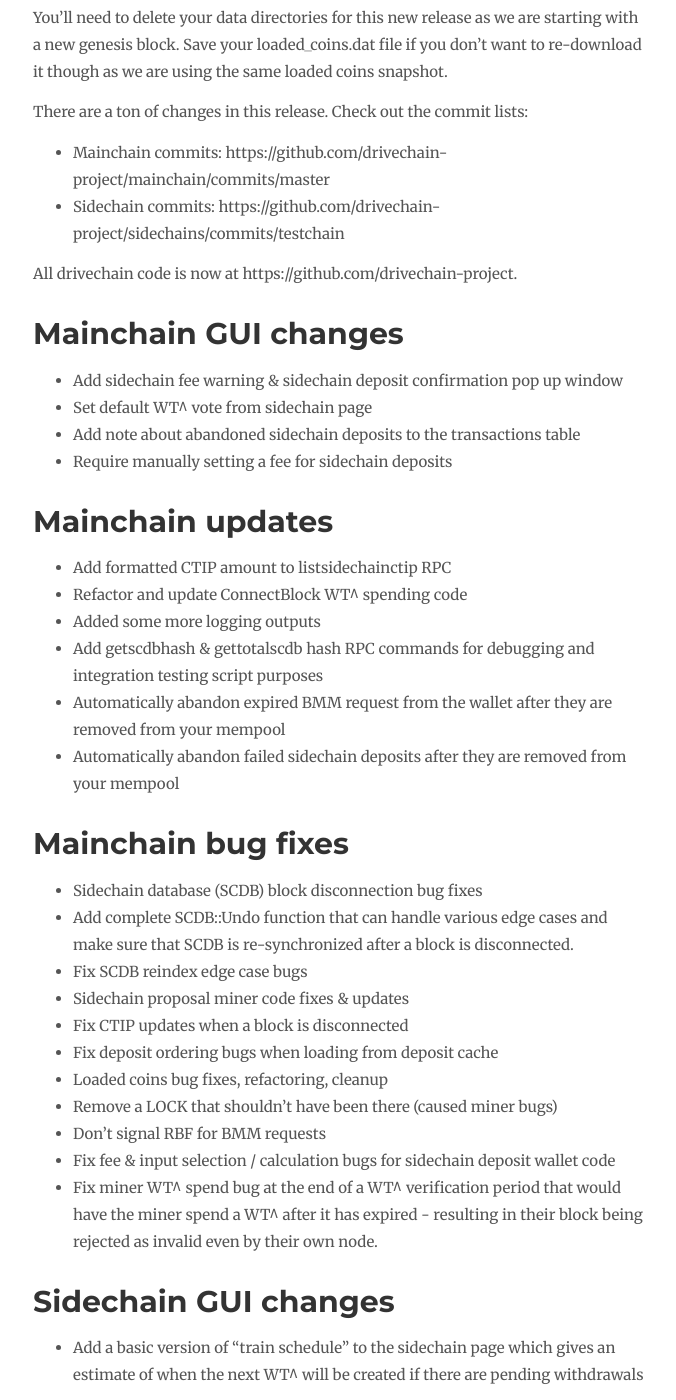
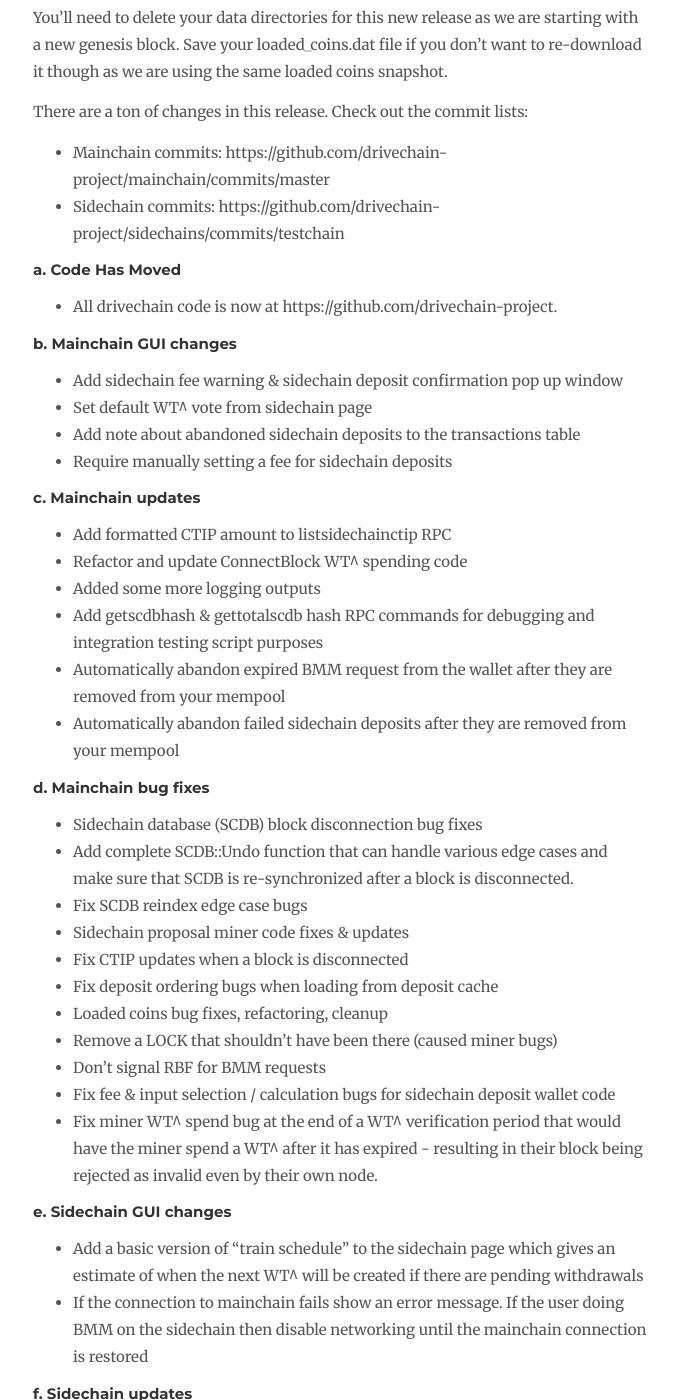
Before and after one commit to drivechain-project/drivechain.info, a Jekyll site: the page built from releases/index.md, in a window 1280 px wide and 1400 px high, scrolled down 2143 px. Shown: the whole window, without its empty margins (137-813 px from the left). Built offline with Jekyll 4.4.1, drawn with Linux system fonts in a browser that asks for light colours; nearby versions of some CDN libraries; our own code applies the rules of GitHub Pages for plain Markdown files; comment, search, counter and statistics services are not loaded; some of the changed text lies outside the part shown.

Commit message:
better formatting

```diff
--- a/releases/index.md
+++ b/releases/index.md
@@ -88,19 +88,21 @@
 * Mainchain commits: https://github.com/drivechain-project/mainchain/commits/master
 * Sidechain commits: https://github.com/drivechain-project/sidechains/commits/testchain
 
-All drivechain code is now at https://github.com/drivechain-project.
+
+#### a. Code Has Moved
+
+* All drivechain code is now at https://github.com/drivechain-project.
 
 
-Mainchain GUI changes
-=====================
+#### b. Mainchain GUI changes
 
 * Add sidechain fee warning & sidechain deposit confirmation pop up window
 * Set default WT^ vote from sidechain page
 * Add note about abandoned sidechain deposits to the transactions table
 * Require manually setting a fee for sidechain deposits
 
-Mainchain updates
-=================
+
+#### c. Mainchain updates
 
 * Add formatted CTIP amount to listsidechainctip RPC
 * Refactor and update ConnectBlock WT^ spending code
@@ -109,8 +111,9 @@
 * Automatically abandon expired BMM request from the wallet after they are removed from your mempool
 * Automatically abandon failed sidechain deposits after they are removed from your mempool
 
-Mainchain bug fixes
-===================
+
+#### d. Mainchain bug fixes
+
 * Sidechain database (SCDB) block disconnection bug fixes
 * Add complete SCDB::Undo function that can handle various edge cases and make sure that SCDB is re-synchronized after a block is disconnected.
 * Fix SCDB reindex edge case bugs
@@ -123,19 +126,18 @@
 * Fix fee & input selection / calculation bugs for sidechain deposit wallet code
 * Fix miner WT^ spend bug at the end of a WT^ verification period that would have the miner spend a WT^ after it has expired - resulting in their block being rejected as invalid even by their own node.
 
-Sidechain GUI changes
-=====================
+
+#### e. Sidechain GUI changes
+
 * Add a basic version of "train schedule" to the sidechain page which gives an estimate of when the next WT^ will be created if there are pending withdrawals
-
 * If the connection to mainchain fails show an error message. If the user doing BMM on the sidechain then disable networking until the mainchain connection is restored
 
-Sidechain updates
-=================
+#### f. Sidechain updates
 
 * Sidechain nodes create WT^(s) in a deterministic way and other sidechain nodes can replicate and verify new WT^(s). The function VerifyWTPrimes() has been added for this purpose.
 
-Sidechain bug fixes
-===================
+
+#### g. Sidechain bug fixes
 
 * Refactoring of WT^ transaction creation
 * Fix CTIP payout amount bugs on sidechain
@@ -144,6 +146,7 @@
 * Check more frequently on the mainchain connection
 * Some RPC function param names corrected
 * Fix WT ldb ID uniqueness bug - if a wt duplicated both mainchain destination and amount - leveldb would overwrite the older entry.
+
 
 
 ### DriveNet25 -- August 20, 2019
```
